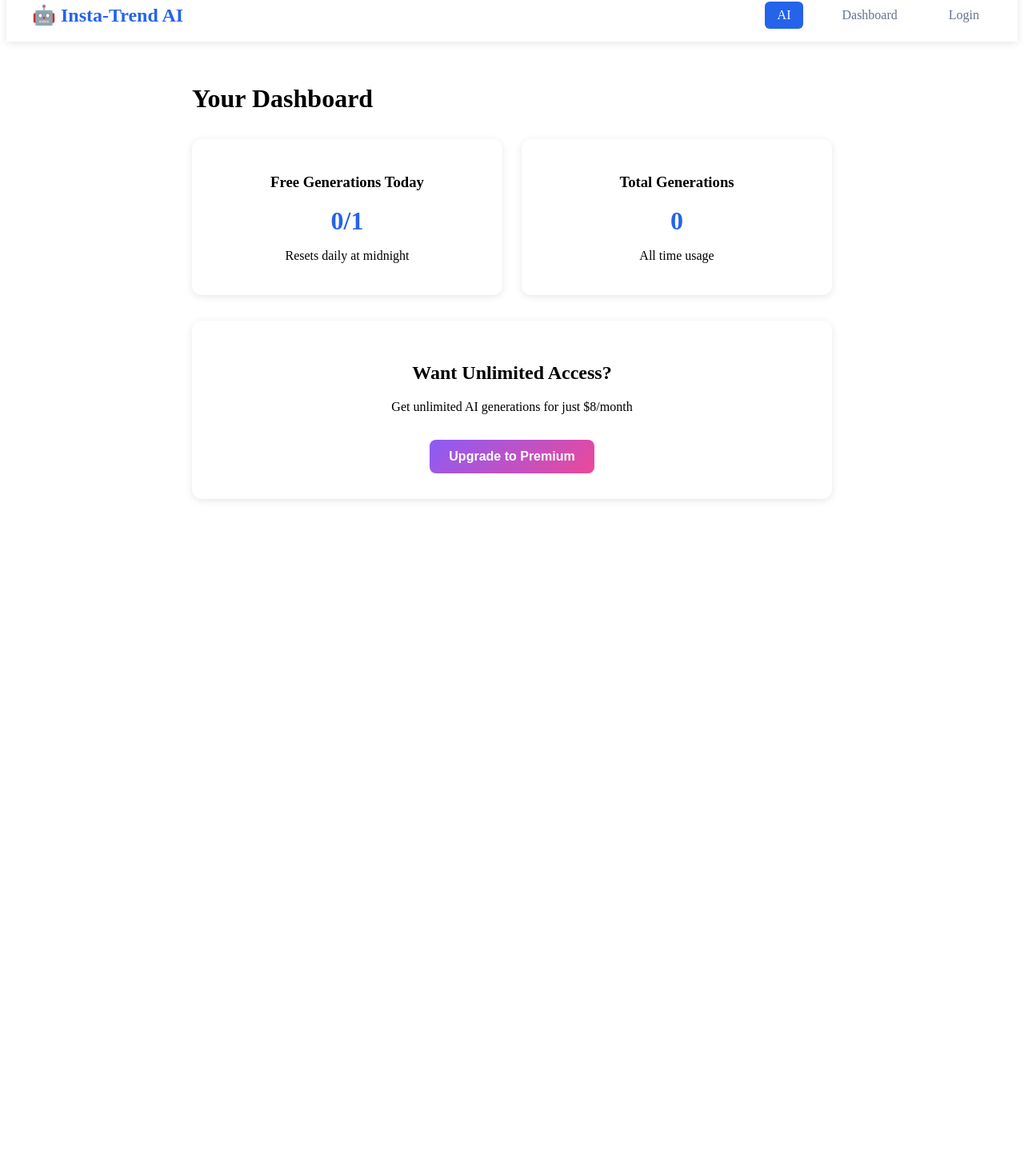
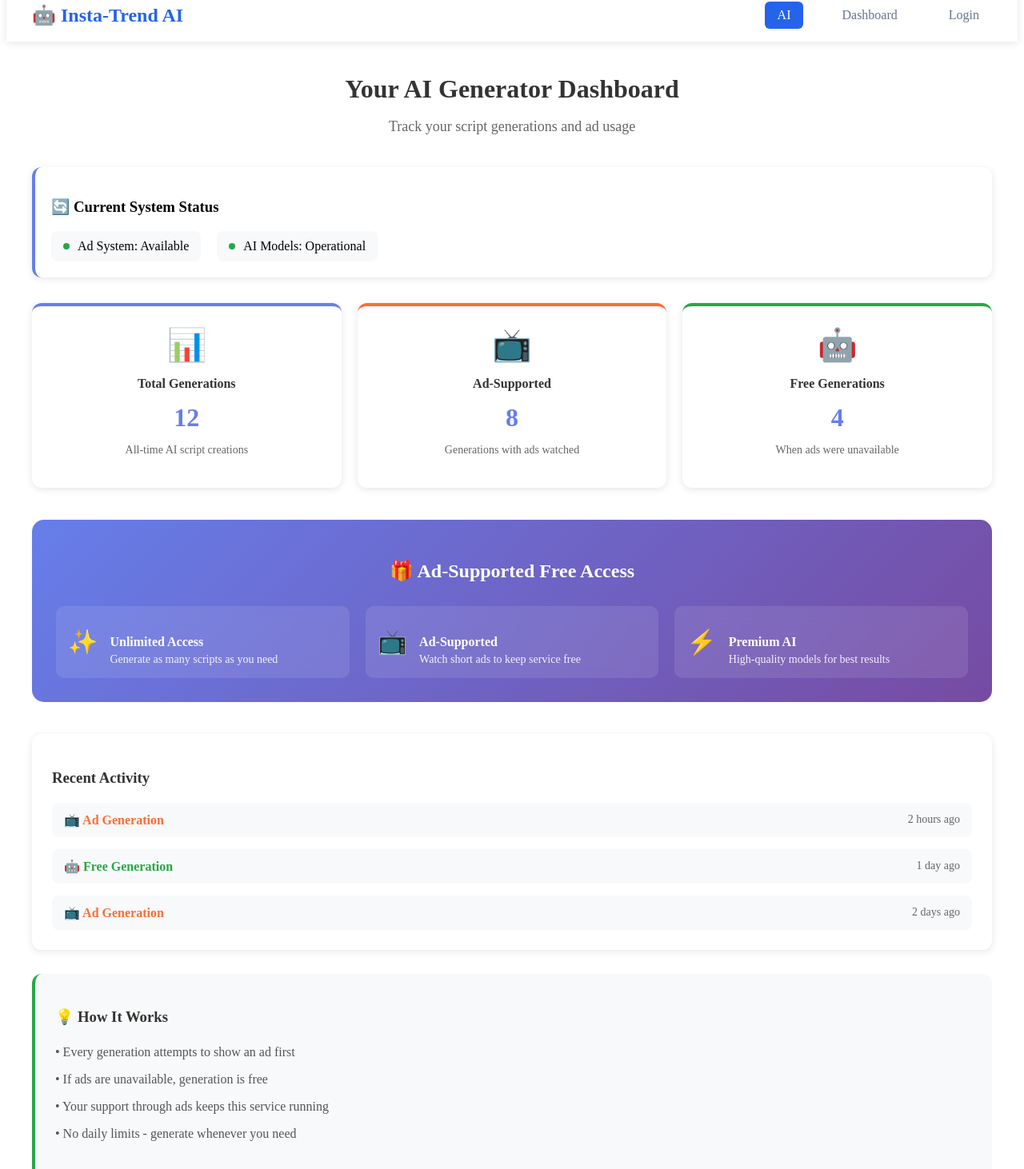
Before and after one commit to jairajsingh9283-boop/insta-trend-ai, a Next.js app: page /dashboard in a window 1280 px wide. Shown: the part 22-1484 px from the top of the page at 80% size. Before the commit the page ends 800 px from the top, so only its background shows below. Built offline with nearby package versions, Linux system fonts and the light colour scheme.

Commit message:
IMPROVING DASHBOARD

```diff
--- a/app/dashboard/page.js
+++ b/app/dashboard/page.js
@@ -1,28 +1,143 @@
+// app/dashboard/page.js - UPDATED FOR UNLIMITED + ADS SYSTEM
+'use client';
+import { useState, useEffect } from 'react';
+
 export default function DashboardPage() {
+  const [userStats, setUserStats] = useState({
+    totalGenerations: 0,
+    adGenerations: 0,
+    freeGenerations: 0,
+    lastGeneration: null
+  });
+
+  const [adAvailable, setAdAvailable] = useState(true);
+
+  // Load user stats (simulated - replace with real data)
+  useEffect(() => {
+    loadUserStats();
+    checkAdAvailability();
+  }, []);
+
+  const loadUserStats = () => {
+    // 🔥 Replace with actual API call to your analytics
+    const stats = {
+      totalGenerations: 12, // Example data
+      adGenerations: 8,
+      freeGenerations: 4,
+      lastGeneration: new Date().toISOString()
+    };
+    setUserStats(stats);
+  };
+
+  const checkAdAvailability = () => {
+    // Simulate ad availability check
+    setAdAvailable(Math.random() > 0.2); // 80% available
+  };
+
   return (
     <div className="dashboard-container">
-      <h1>Your Dashboard</h1>
+      <div className="dashboard-header">
+        <h1>Your AI Generator Dashboard</h1>
+        <p>Track your script generations and ad usage</p>
+      </div>
 
+      {/* Current Status */}
+      <div className="status-card">
+        <h3>🔄 Current System Status</h3>
+        <div className="status-indicators">
+          <div className={`status-item ${adAvailable ? 'active' : 'inactive'}`}>
+            <span className="status-dot"></span>
+            <span>Ad System: {adAvailable ? 'Available' : 'Unavailable'}</span>
+          </div>
+          <div className="status-item active">
+            <span className="status-dot"></span>
+            <span>AI Models: Operational</span>
+          </div>
+        </div>
+      </div>
+
+      {/* Usage Statistics */}
       <div className="stats-cards">
         <div className="stat-card">
-          <h3>Free Generations Today</h3>
-          <div className="stat-number">0/1</div>
-          <p>Resets daily at midnight</p>
+          <div className="stat-icon">📊</div>
+          <h3>Total Generations</h3>
+          <div className="stat-number">{userStats.totalGenerations}</div>
+          <p>All-time AI script creations</p>
         </div>
 
         <div className="stat-card">
-          <h3>Total Generations</h3>
-          <div className="stat-number">0</div>
-          <p>All time usage</p>
+          <div className="stat-icon">📺</div>
+          <h3>Ad-Supported</h3>
+          <div className="stat-number">{userStats.adGenerations}</div>
+          <p>Generations with ads watched</p>
+        </div>
+
+        <div className="stat-card">
+          <div className="stat-icon">🤖</div>
+          <h3>Free Generations</h3>
+          <div className="stat-number">{userStats.freeGenerations}</div>
+          <p>When ads were unavailable</p>
         </div>
       </div>
 
-      <div className="upgrade-section">
-        <h2>Want Unlimited Access?</h2>
-        <p>Get unlimited AI generations for just $8/month</p>
-        <button className="upgrade-button">
-          Upgrade to Premium
-        </button>
+      {/* Ad Support Section */}
+      <div className="ad-support-section">
+        <h2>🎁 Ad-Supported Free Access</h2>
+        <div className="ad-benefits-grid">
+          <div className="ad-benefit">
+            <div className="benefit-icon">✨</div>
+            <div className="benefit-content">
+              <h4>Unlimited Access</h4>
+              <p>Generate as many scripts as you need</p>
+            </div>
+          </div>
+
+          <div className="ad-benefit">
+            <div className="benefit-icon">📺</div>
+            <div className="benefit-content">
+              <h4>Ad-Supported</h4>
+              <p>Watch short ads to keep service free</p>
+            </div>
+          </div>
+
+          <div className="ad-benefit">
+            <div className="benefit-icon">⚡</div>
+            <div className="benefit-content">
+              <h4>Premium AI</h4>
+              <p>High-quality models for best results</p>
+            </div>
+          </div>
+        </div>
+      </div>
+
+      {/* Recent Activity */}
+      <div className="recent-activity">
+        <h3>Recent Activity</h3>
+        <div className="activity-list">
+          <div className="activity-item">
+            <span className="activity-type ad">📺 Ad Generation</span>
+            <span className="activity-time">2 hours ago</span>
+          </div>
+          <div className="activity-item">
+            <span className="activity-type free">🤖 Free Generation</span>
+            <span className="activity-time">1 day ago</span>
+          </div>
+          <div className="activity-item">
+            <span className="activity-type ad">📺 Ad Generation</span>
+            <span className="activity-time">2 days ago</span>
+          </div>
+        </div>
+      </div>
+
+      {/* Support Info */}
+      <div className="support-info">
+        <h3>💡 How It Works</h3>
+        <ul>
+          <li>• Every generation attempts to show an ad first</li>
+          <li>• If ads are unavailable, generation is free</li>
+          <li>• Your support through ads keeps this service running</li>
+          <li>• No daily limits - generate whenever you need</li>
+        </ul>
       </div>
     </div>
   );
--- a/app/globals.css
+++ b/app/globals.css
@@ -660,3 +660,223 @@
   font-size: 12px;
   color: #666;
 }
+/* Dashboard Styles */
+.dashboard-container {
+  max-width: 1200px;
+  margin: 0 auto;
+  padding: 20px;
+}
+
+.dashboard-header {
+  text-align: center;
+  margin-bottom: 40px;
+}
+
+.dashboard-header h1 {
+  color: #333;
+  margin-bottom: 10px;
+}
+
+.dashboard-header p {
+  color: #666;
+  font-size: 18px;
+}
+
+/* Status Card */
+.status-card {
+  background: white;
+  padding: 20px;
+  border-radius: 12px;
+  box-shadow: 0 2px 10px rgba(0,0,0,0.1);
+  margin-bottom: 30px;
+  border-left: 4px solid #667eea;
+}
+
+.status-indicators {
+  display: flex;
+  gap: 20px;
+  flex-wrap: wrap;
+}
+
+.status-item {
+  display: flex;
+  align-items: center;
+  gap: 10px;
+  padding: 10px 15px;
+  background: #f8f9fa;
+  border-radius: 8px;
+}
+
+.status-dot {
+  width: 8px;
+  height: 8px;
+  border-radius: 50%;
+  background: #28a745;
+}
+
+.status-item.inactive .status-dot {
+  background: #dc3545;
+}
+
+/* Stats Cards */
+.stats-cards {
+  display: grid;
+  grid-template-columns: repeat(auto-fit, minmax(250px, 1fr));
+  gap: 20px;
+  margin-bottom: 40px;
+}
+
+.stat-card {
+  background: white;
+  padding: 25px;
+  border-radius: 12px;
+  box-shadow: 0 2px 10px rgba(0,0,0,0.1);
+  text-align: center;
+  border-top: 4px solid #667eea;
+}
+
+.stat-card:nth-child(2) {
+  border-top-color: #FF6B35;
+}
+
+.stat-card:nth-child(3) {
+  border-top-color: #28a745;
+}
+
+.stat-icon {
+  font-size: 40px;
+  margin-bottom: 15px;
+}
+
+.stat-card h3 {
+  color: #333;
+  margin-bottom: 15px;
+  font-size: 16px;
+}
+
+.stat-number {
+  font-size: 32px;
+  font-weight: bold;
+  color: #667eea;
+  margin-bottom: 10px;
+}
+
+.stat-card p {
+  color: #666;
+  font-size: 14px;
+}
+
+/* Ad Support Section */
+.ad-support-section {
+  background: linear-gradient(135deg, #667eea 0%, #764ba2 100%);
+  color: white;
+  padding: 30px;
+  border-radius: 15px;
+  margin-bottom: 40px;
+}
+
+.ad-support-section h2 {
+  text-align: center;
+  margin-bottom: 30px;
+}
+
+.ad-benefits-grid {
+  display: grid;
+  grid-template-columns: repeat(auto-fit, minmax(250px, 1fr));
+  gap: 20px;
+}
+
+.ad-benefit {
+  display: flex;
+  align-items: center;
+  gap: 15px;
+  padding: 15px;
+  background: rgba(255,255,255,0.1);
+  border-radius: 10px;
+  backdrop-filter: blur(10px);
+}
+
+.benefit-icon {
+  font-size: 30px;
+}
+
+.benefit-content h4 {
+  margin-bottom: 5px;
+  font-size: 16px;
+}
+
+.benefit-content p {
+  font-size: 14px;
+  opacity: 0.9;
+  margin: 0;
+}
+
+/* Recent Activity */
+.recent-activity {
+  background: white;
+  padding: 25px;
+  border-radius: 12px;
+  box-shadow: 0 2px 10px rgba(0,0,0,0.1);
+  margin-bottom: 30px;
+}
+
+.recent-activity h3 {
+  margin-bottom: 20px;
+  color: #333;
+}
+
+.activity-list {
+  display: flex;
+  flex-direction: column;
+  gap: 15px;
+}
+
+.activity-item {
+  display: flex;
+  justify-content: between;
+  align-items: center;
+  padding: 12px 15px;
+  background: #f8f9fa;
+  border-radius: 8px;
+}
+
+.activity-type {
+  font-weight: bold;
+}
+
+.activity-type.ad {
+  color: #FF6B35;
+}
+
+.activity-type.free {
+  color: #28a745;
+}
+
+.activity-time {
+  color: #666;
+  font-size: 14px;
+  margin-left: auto;
+}
+
+/* Support Info */
+.support-info {
+  background: #f8f9fa;
+  padding: 25px;
+  border-radius: 12px;
+  border-left: 4px solid #28a745;
+}
+
+.support-info h3 {
+  margin-bottom: 15px;
+  color: #333;
+}
+
+.support-info ul {
+  list-style: none;
+  padding: 0;
+}
+
+.support-info li {
+  padding: 8px 0;
+  color: #555;
+}
```
